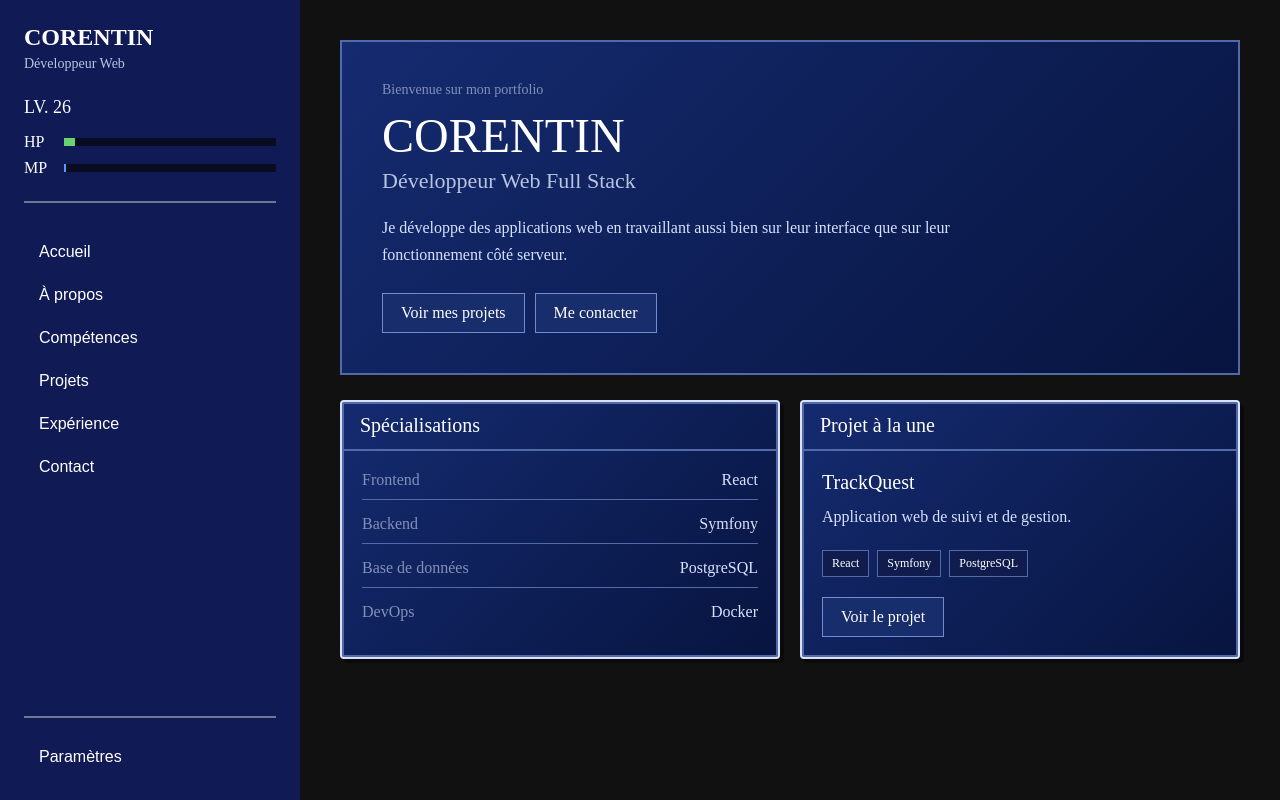
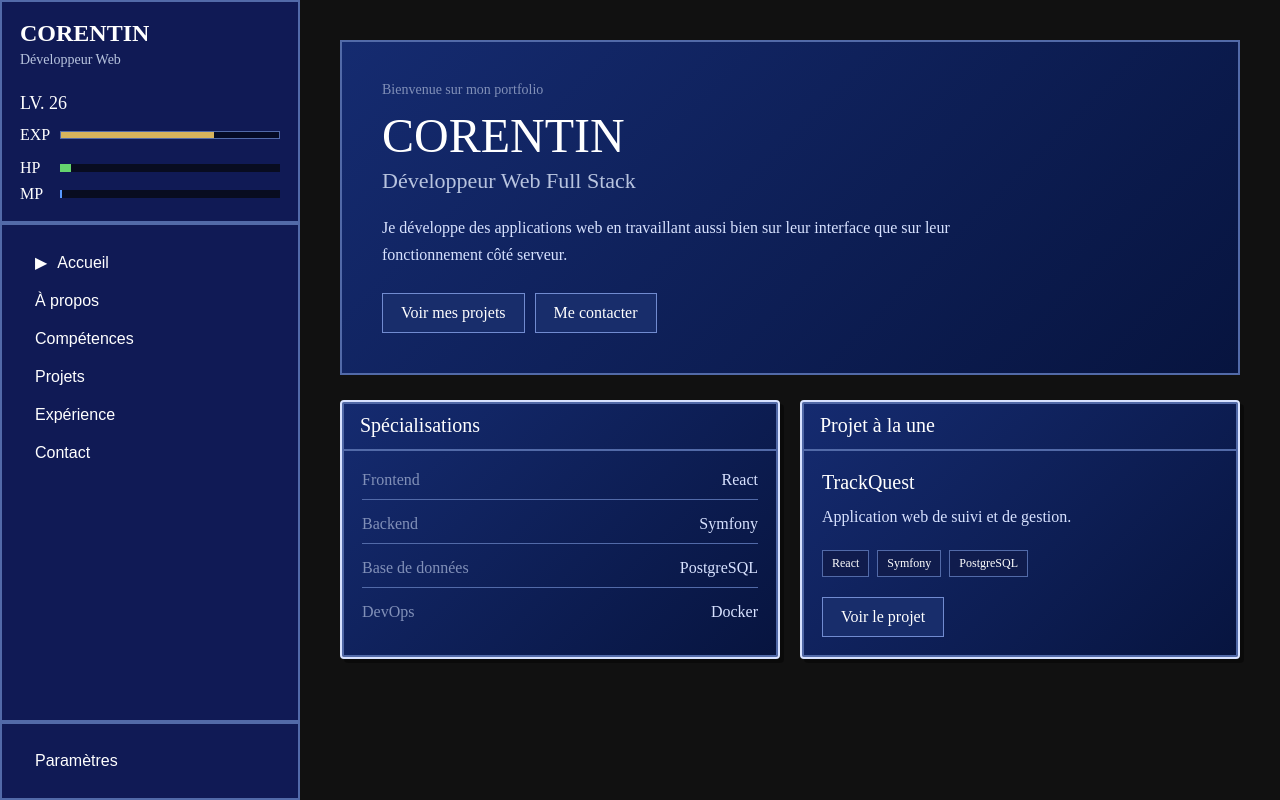
Before and after one commit to Corentin-Epitech/PortFolio, a React app in the folder portfolio/: page / in a window 1280 px wide. Built offline with nearby package versions, Linux system fonts and the light colour scheme; the HTML template or start-up script is replaced by a standard one.

Commit message:
Add: Side bar second version and PlayerStat

```diff
--- a/portfolio/src/App.jsx
+++ b/portfolio/src/App.jsx
@@ -11,7 +11,7 @@ import Experience from "./pages/Experience";
 import Contact from "./pages/Contact";
 
 function App() {
-    const [currentPage, setCurrentPage] = useState("Home");
+    const [currentPage, setCurrentPage] = useState("home");
 
     function renderPage() {
         switch (currentPage) {
--- a/portfolio/src/components/layout/Sidebar.css
+++ b/portfolio/src/components/layout/Sidebar.css
@@ -3,20 +3,24 @@
     flex-direction: column;
 
     height: 100vh;
-    padding: 24px;
+
+    color: white;
+}
+
+.sidebar__profile,
+.sidebar__navigation,
+.sidebar__footer {
+    padding: 18px;
 
     background-color: #101a55;
-    color: white;
+
+    border: 2px solid #526aa8;
 }
 
 /* ---------------- */
 /* PROFILE          */
 /* ---------------- */
 
-.sidebar__profile {
-    padding-bottom: 24px;
-    border-bottom: 2px solid rgba(255, 255, 255, 0.4);
-}
 
 .sidebar__name {
     margin: 0;
@@ -82,17 +86,40 @@
     background-color: #5898ff;
 }
 
+.sidebar__experience {
+    display: flex;
+    align-items: center;
+
+    gap: 10px;
+
+    margin-top: 12px;
+}
+
+.sidebar__experience-bar {
+    flex: 1;
+
+    height: 8px;
+
+    background-color: #050b25;
+
+    border: 1px solid #526aa8;
+}
+
+.sidebar__experience-fill {
+    height: 100%;
+
+    background-color: #d8b45c;
+}
+
 /* ---------------- */
 /* NAVIGATION       */
 /* ---------------- */
 
 .sidebar__navigation {
+    flex: 1;
+
     display: flex;
     flex-direction: column;
-
-    gap: 5px;
-
-    margin-top: 30px;
 }
 
 .sidebar__menu-item {
@@ -125,8 +152,4 @@
 
 .sidebar__footer {
     margin-top: auto;
-
-    padding-top: 20px;
-
-    border-top: 2px solid rgba(255, 255, 255, 0.4);
 }
--- a/portfolio/src/components/layout/Sidebar.jsx
+++ b/portfolio/src/components/layout/Sidebar.jsx
@@ -1,6 +1,12 @@
 import "./Sidebar.css";
+import { calculateAge, calculateExperience } from "../../utils/PlayerStats";
 
 function Sidebar({ currentPage, setCurrentPage }) {
+
+    const birthDate = new Date(2000, 0, 4);
+    const level = calculateAge(birthDate);
+    const experience = calculateExperience(birthDate);
+
     return (
         <div className="sidebar">
 
@@ -14,7 +20,21 @@ function Sidebar({ currentPage, setCurrentPage }) {
                 </p>
 
                 <div className="sidebar__level">
-                    LV. 26
+                    LV. {level}
+                </div>
+                <div className="sidebar__experience">
+
+                    <span>EXP</span>
+
+                    <div className="sidebar__experience-bar">
+                        <div
+                            className="sidebar__experience-fill"
+                            style={{
+                                width: `${experience}%`,
+                            }}
+                        />
+                    </div>
+
                 </div>
 
                 <div className="sidebar__stats">
--- /dev/null
+++ b/portfolio/src/utils/PlayerStats.js
@@ -0,0 +1,51 @@
+export function calculateAge(birthDate) {
+    const today = new Date();
+
+    let age =
+        today.getFullYear() -
+        birthDate.getFullYear();
+
+    const birthdayThisYear = new Date(
+        today.getFullYear(),
+        birthDate.getMonth(),
+        birthDate.getDate()
+    );
+
+    if (today < birthdayThisYear) {
+        age--;
+    }
+
+    return age;
+}
+
+export function calculateExperience(birthDate) {
+    const today = new Date();
+
+    let lastBirthday = new Date(
+        today.getFullYear(),
+        birthDate.getMonth(),
+        birthDate.getDate()
+    );
+
+    if (today < lastBirthday) {
+        lastBirthday.setFullYear(
+            lastBirthday.getFullYear() - 1
+        );
+    }
+
+    const nextBirthday = new Date(lastBirthday);
+    nextBirthday.setFullYear(
+        nextBirthday.getFullYear() + 1
+    );
+
+    const elapsed =
+        today.getTime() - lastBirthday.getTime();
+
+    const total =
+        nextBirthday.getTime() - lastBirthday.getTime();
+
+    return Math.min(
+        100,
+        Math.max(0, (elapsed / total) * 100)
+    );
+}
```
